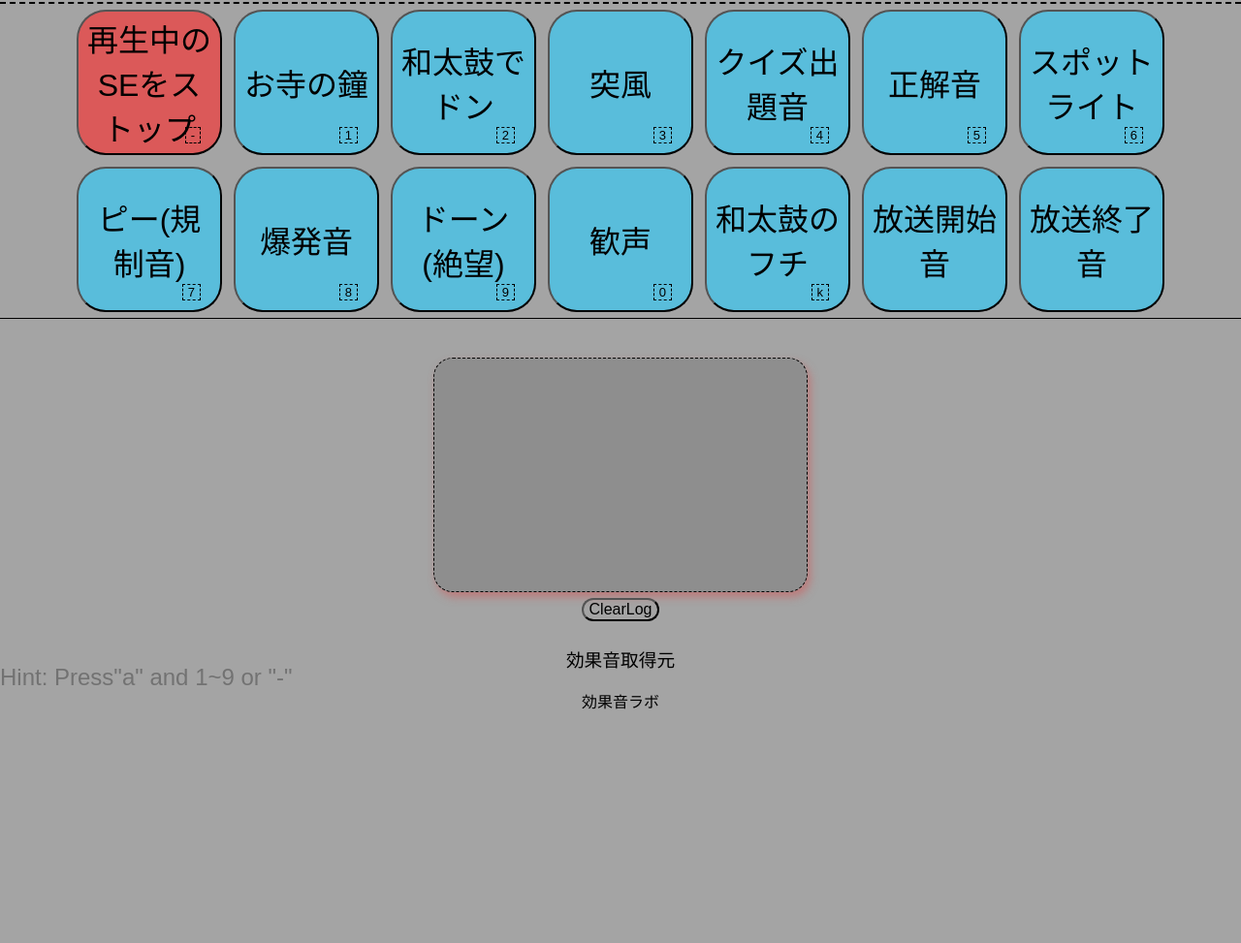
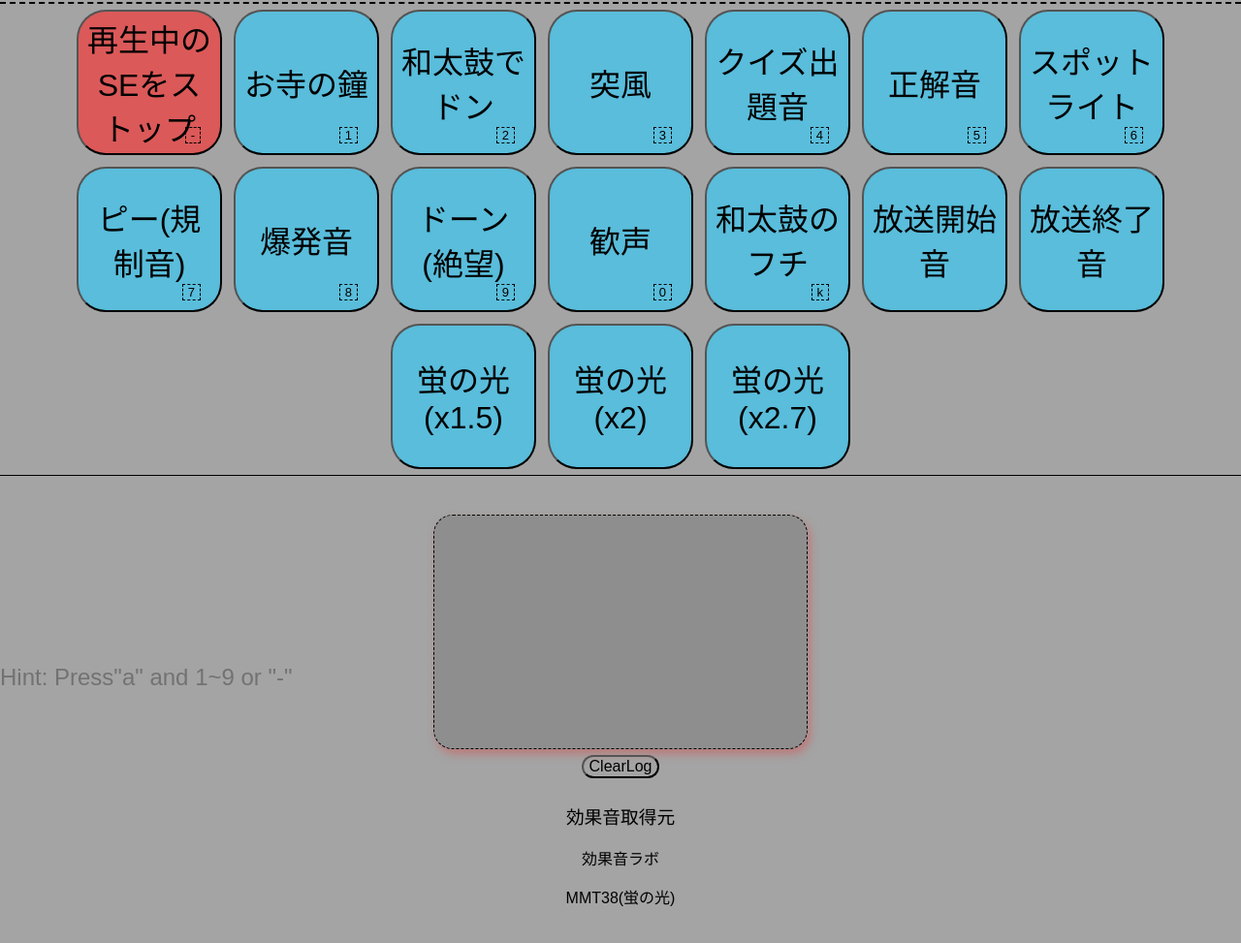
Before and after one commit to prg-auieo/sanaso, a plain HTML site: page index.html in a window 1280 px wide. Shown: the part 87-1060 px from the top of the page at 97% size. Before the commit the page ends 890 px from the top, so only its background shows below. Drawn offline with Linux system fonts and the light colour scheme; no server answers; a web font is replaced by a local one.

Commit message:
蛍の光を追加

```diff
--- a/index.css
+++ b/index.css
@@ -46,11 +46,15 @@ button {
     padding-right: 5px;
     border: 1px dashed #000;
 }
+button:hover {
+    background-color: #5ee6ad;
+}
 button:active {
     border-radius: 100px;
-    background-color: #59a7db;
+    background-color: #59dbd0;
     box-shadow: #346f81 5px 5px 10px;
 }
+
 button p {
     position:relatiqs
 
--- a/index.html
+++ b/index.html
@@ -26,6 +26,11 @@
         <button data-audio="kk.mp3" data-name="和太鼓のフチ" data-key="k"></button>
         <button data-audio="housou-start.mp3" data-name="放送開始音" data-key=""></button>
         <button data-audio="housou-end.mp3" data-name="放送終了音" data-key=""></button>
+        <button data-audio="hotaru150.mp3" data-name="蛍の光(x1.5)" data-key=""></button>
+        <button data-audio="hotaru200.mp3" data-name="蛍の光(x2)" data-key=""></button>
+        <button data-audio="hotaru270.mp3" data-name="蛍の光(x2.7)" data-key=""></button>
+
+
 
 
     </main>
@@ -34,6 +39,7 @@
     <footer>
         <h3>効果音取得元</h3>
         <p>効果音ラボ</p>
+        <p>MMT38(蛍の光)</p>
     </footer>
         <h2 id="hint">Hint: Press"a" and 1~9 or "-"</h2>
 </body>
```
Also changed, not shown: 3 other files.
